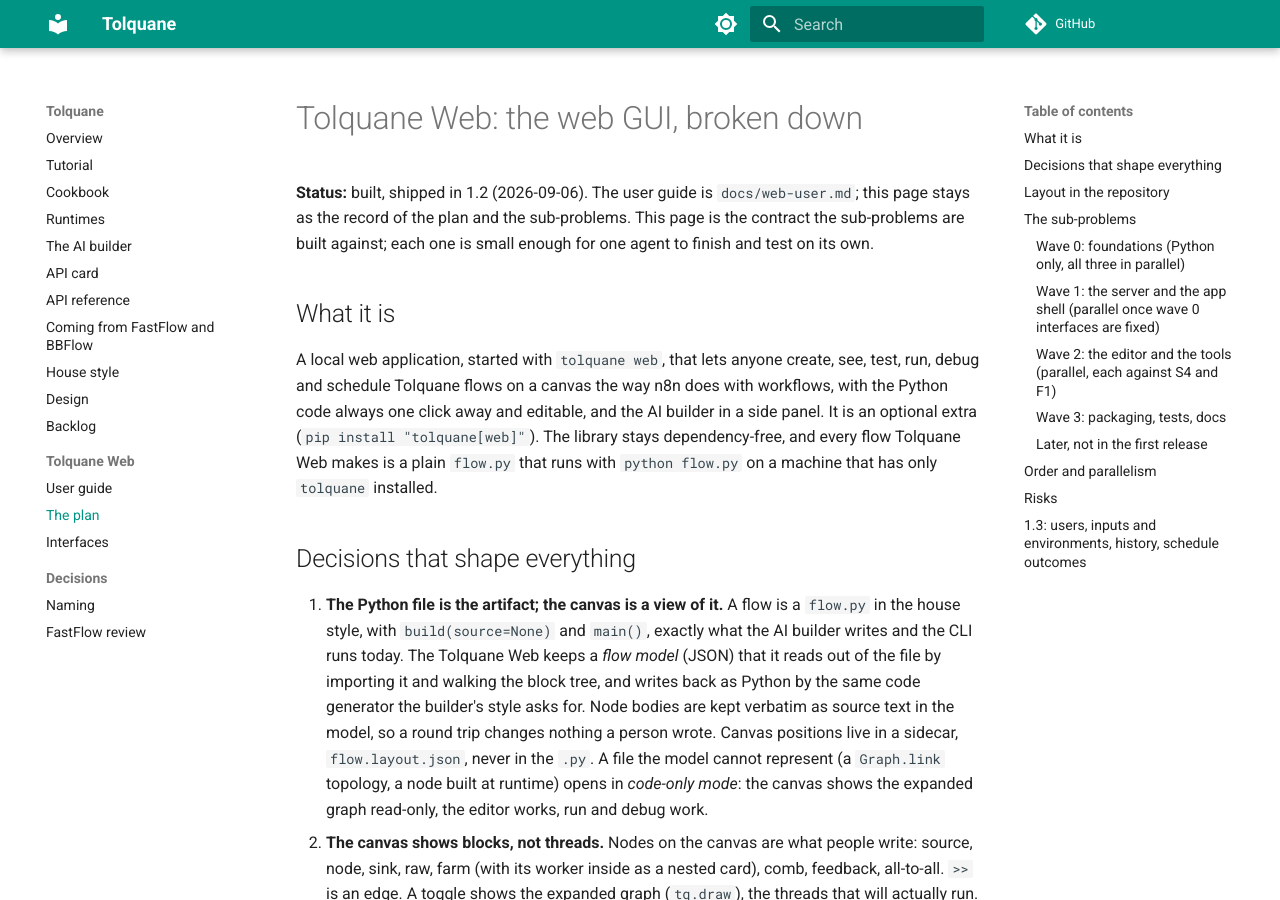
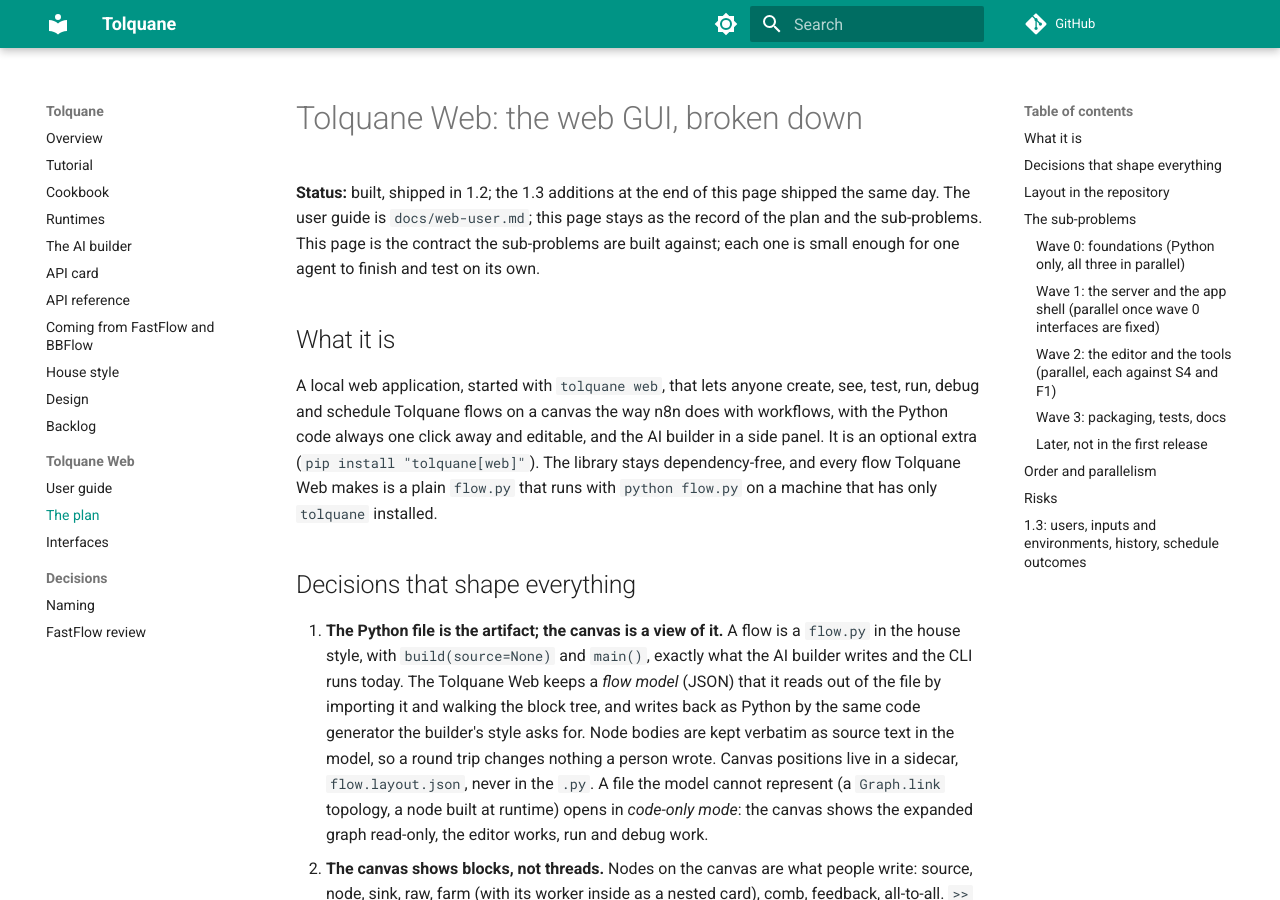
Before and after one commit to robtacconelli/Tolquane, an MkDocs documentation site: the page built from docs/web.md, in a window 1280 px wide and 900 px high. Built offline with MkDocs 1.6.1 and Material for MkDocs 9.7.7, drawn with Linux system fonts in a browser that asks for light colours; comment, search, counter and statistics services are not loaded.

Commit message:
1.3.0: release notes, roadmap entry, plan status; OpenAPI document regenerated

```diff
--- a/docs/web.md
+++ b/docs/web.md
@@ -1,7 +1,8 @@
 # Tolquane Web: the web GUI, broken down
 
-**Status:** built, shipped in 1.2 (2026-09-06). The user guide is `docs/web-user.md`;
-this page stays as the record of the plan and the sub-problems. This page is the contract the
+**Status:** built, shipped in 1.2; the 1.3 additions at the end of this page shipped the
+same day. The user guide is `docs/web-user.md`; this page stays as the record of the
+plan and the sub-problems. This page is the contract the
 sub-problems are built against; each one is small enough for one agent to finish and test
 on its own.
 
--- a/src/tolquane/__init__.py
+++ b/src/tolquane/__init__.py
@@ -55,7 +55,7 @@
 from .runtime import EdgeProgress, NodeProgress, NodeStats, Progress, Report
 from .session import Session, SessionClosed
 
-__version__ = "1.2.0"
+__version__ = "1.3.0"
 
 __all__ = [
     "EOS",
```
Also changed, not shown: CHANGELOG.md (+22 -0 lines), DESIGN.md (+5 -0 lines), 1 other file.
